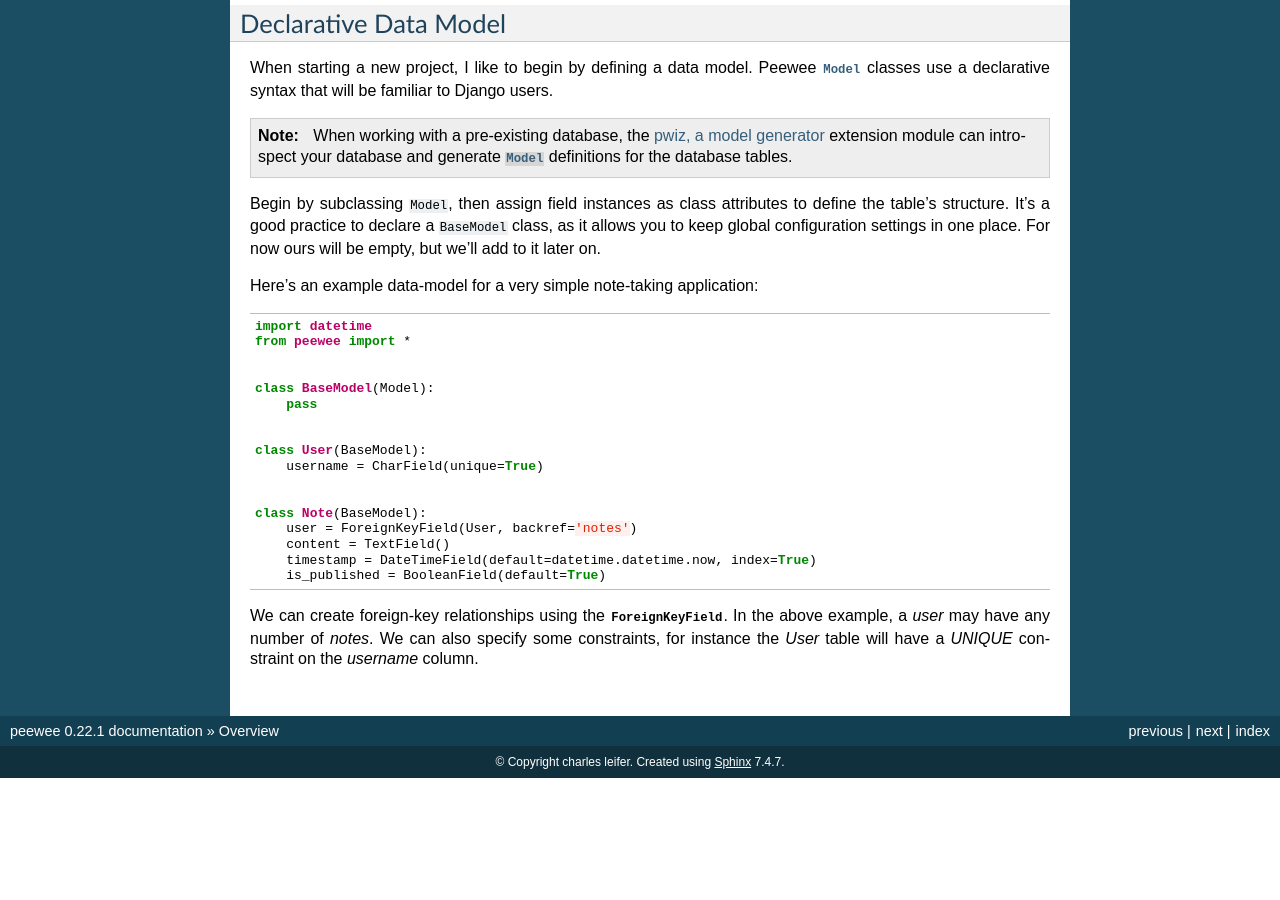
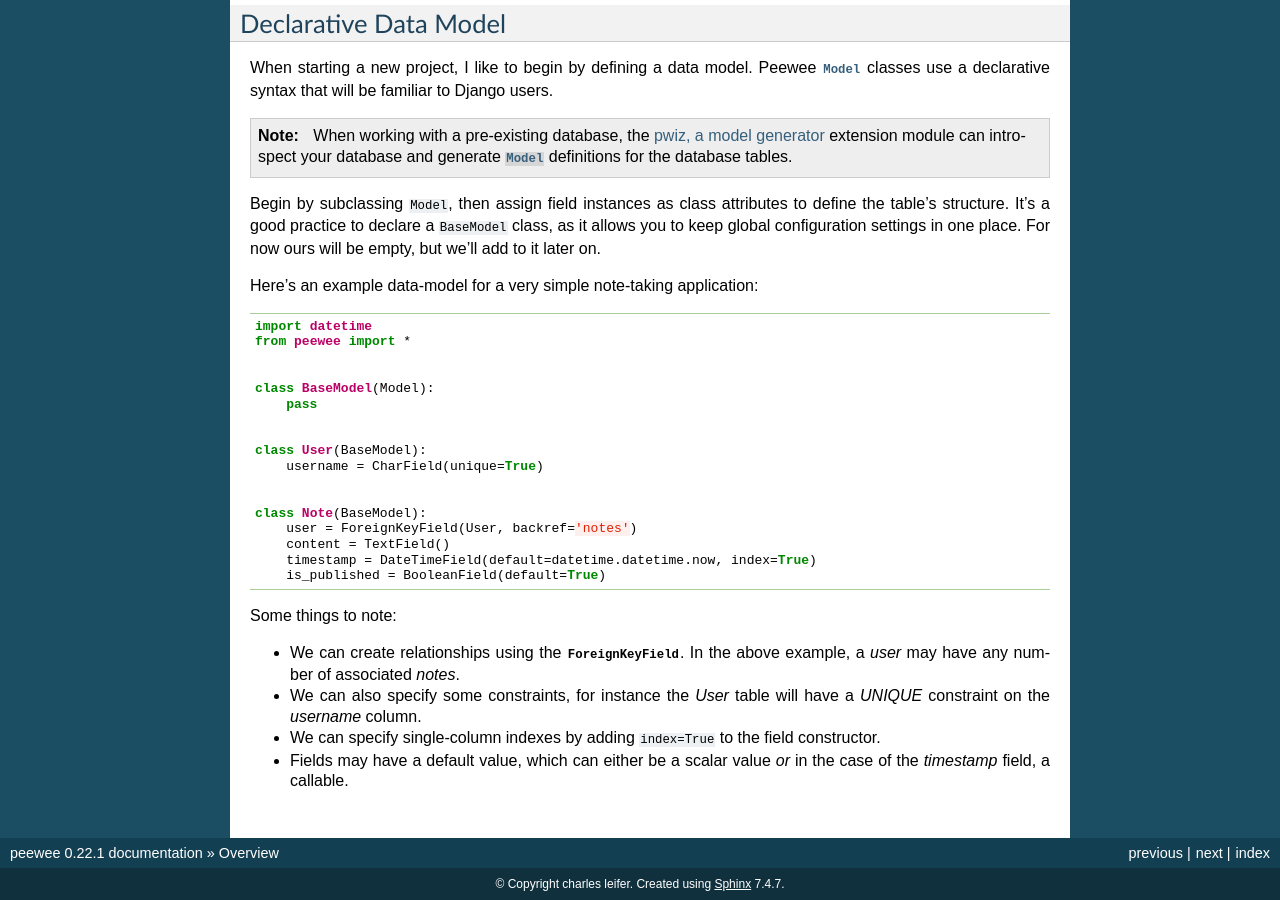
Before and after one commit to coleifer/peewee, a Sphinx documentation site: the page built from docs/peewee/overview.rst, in a window 1280 px wide and 900 px high, scrolled down 683 px. Built offline with Sphinx 7.4.7, drawn with Linux system fonts in a browser that asks for light colours; before the commit the page ends 1461 px from its top, so only the background shows below that.

Commit message:
More notes.

```diff
--- a/docs/peewee/overview.rst
+++ b/docs/peewee/overview.rst
@@ -78,7 +78,13 @@
         timestamp = DateTimeField(default=datetime.datetime.now, index=True)
         is_published = BooleanField(default=True)
 
-We can create foreign-key relationships using the :py:class:`ForeignKeyField`.
-In the above example, a *user* may have any number of *notes*. We can also
-specify some constraints, for instance the *User* table will have a *UNIQUE*
-constraint on the *username* column.
+Some things to note:
+
+* We can create relationships using the :py:class:`ForeignKeyField`. In the
+  above example, a *user* may have any number of associated *notes*.
+* We can also specify some constraints, for instance the *User* table will have
+  a *UNIQUE* constraint on the *username* column.
+* We can specify single-column indexes by adding ``index=True`` to the field
+  constructor.
+* Fields may have a default value, which can either be a scalar value *or* in
+  the case of the *timestamp* field, a callable.
```
